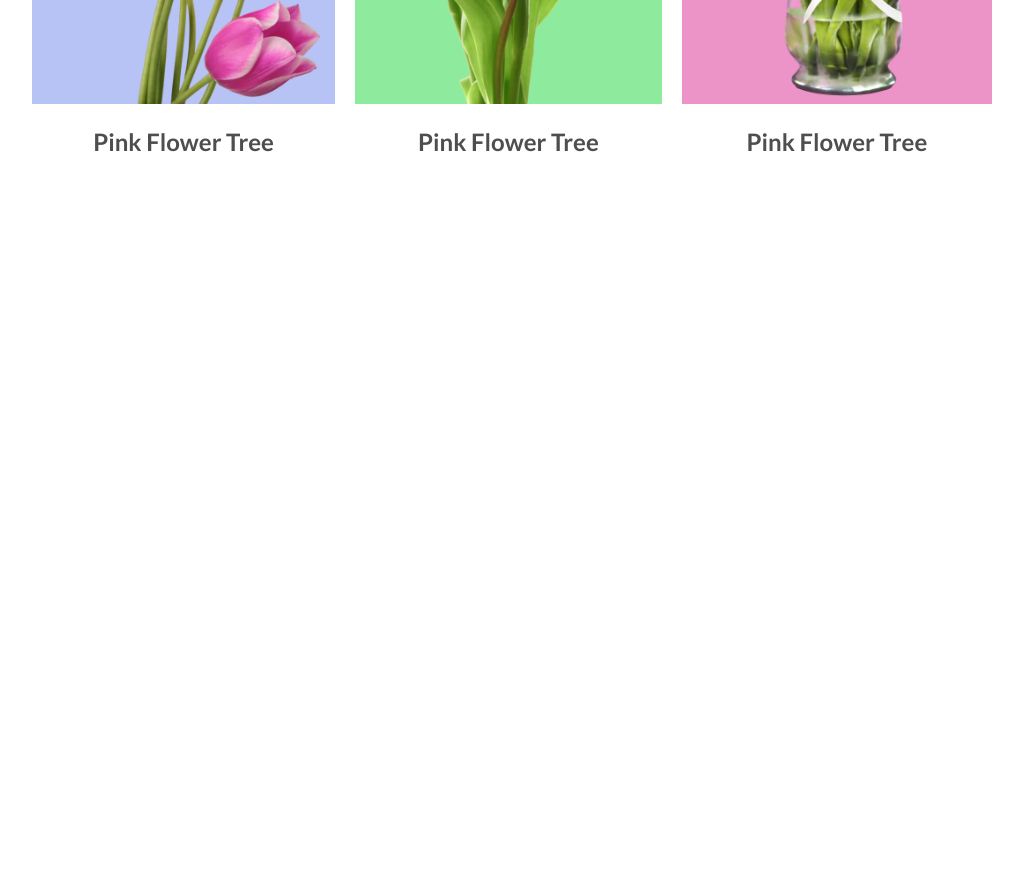
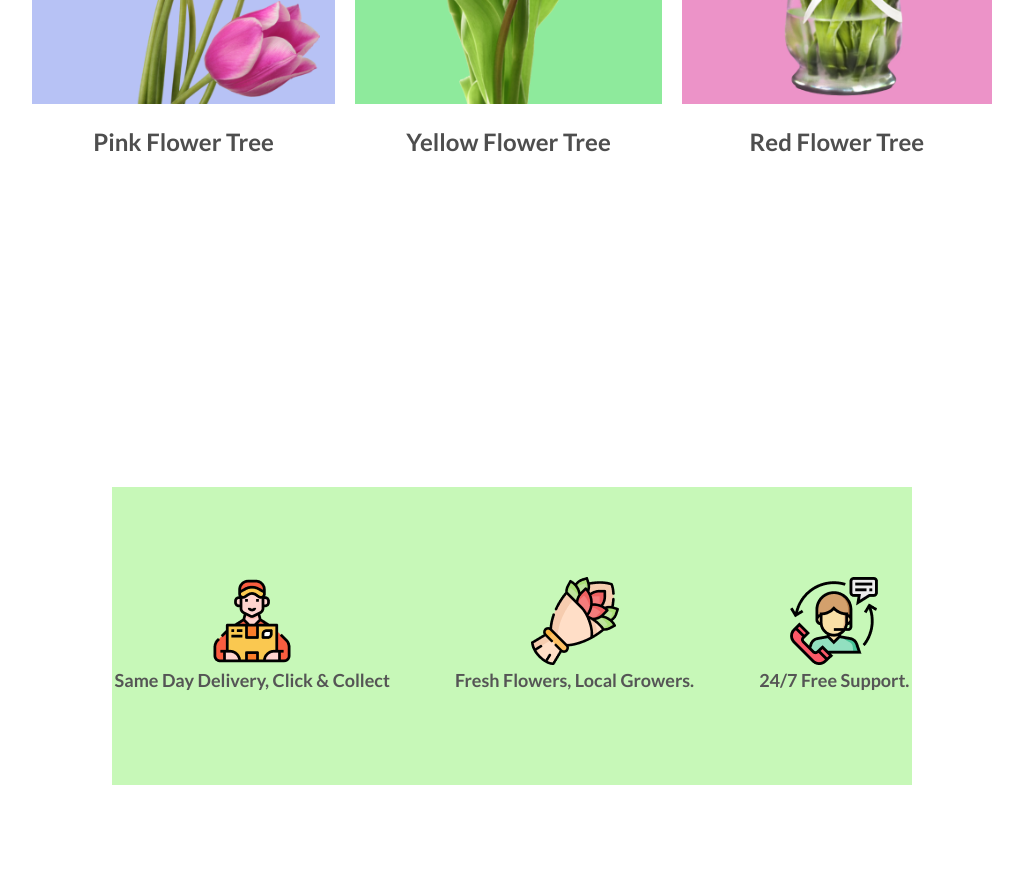
Before and after one commit to Rafidulhasib/pushpo-mela, a plain HTML site: page index.html in a window 1280 px wide. Shown: the part 1520-2408 px from the top of the page, without its empty margins (128-1151 px from the left). Before the commit the page ends 1779 px from the top, so only its background shows below. Drawn offline with Linux system fonts and the light colour scheme.

Commit message:
featured section added

```diff
--- a/index.html
+++ b/index.html
@@ -49,14 +49,32 @@
             <div class="flower-img yellow">
               <img src="./Flower Asset/pngwing 7.png" alt="" />
             </div>
-            <p>Pink Flower Tree</p>
+            <p>Yellow Flower Tree</p>
           </div>
           <div class="flower">
             <div class="flower-img red">
               <img src="./Flower Asset/pngwing 8.png" alt="" />
             </div>
-            <p>Pink Flower Tree</p>
+            <p>Red Flower Tree</p>
           </div>
+        </div>
+      </div>
+    </section>
+
+    <!-- emoji section -->
+    <section id="emoji">
+      <div class="emoji-container">
+        <div class="men">
+          <img src="./Flower Asset/Group 57.png" alt="" />
+          <p>Same Day Delivery, Click & Collect</p>
+        </div>
+        <div class="flower">
+          <img src="./Flower Asset/Group 58.png" alt="" />
+          <p>Fresh Flowers, Local Growers.</p>
+        </div>
+        <div class="call">
+          <img src="./Flower Asset/Group 59.png" alt="" />
+          <p>24/7 Free Support.</p>
         </div>
       </div>
     </section>
--- a/styles/style.css
+++ b/styles/style.css
@@ -118,3 +118,38 @@ header {
   line-height: 35px;
   /* text-decoration: underline; */
 }
+
+/* emoji section style */
+
+#emoji {
+  padding: 100px 0px;
+  margin: 128px 240px 128px 240px;
+}
+.emoji-container {
+  background: rgb(199, 248, 184);
+  display: flex;
+  align-items: center;
+  justify-content: center;
+  gap: 65px;
+  padding: 90px 0px;
+}
+.emoji-container .men {
+  display: flex;
+  align-items: center;
+  justify-content: center;
+  flex-direction: column;
+}
+
+.emoji-container .flower {
+  display: flex;
+  align-items: center;
+  justify-content: center;
+  flex-direction: column;
+}
+
+.emoji-container .call {
+  display: flex;
+  align-items: center;
+  justify-content: center;
+  flex-direction: column;
+}
```
